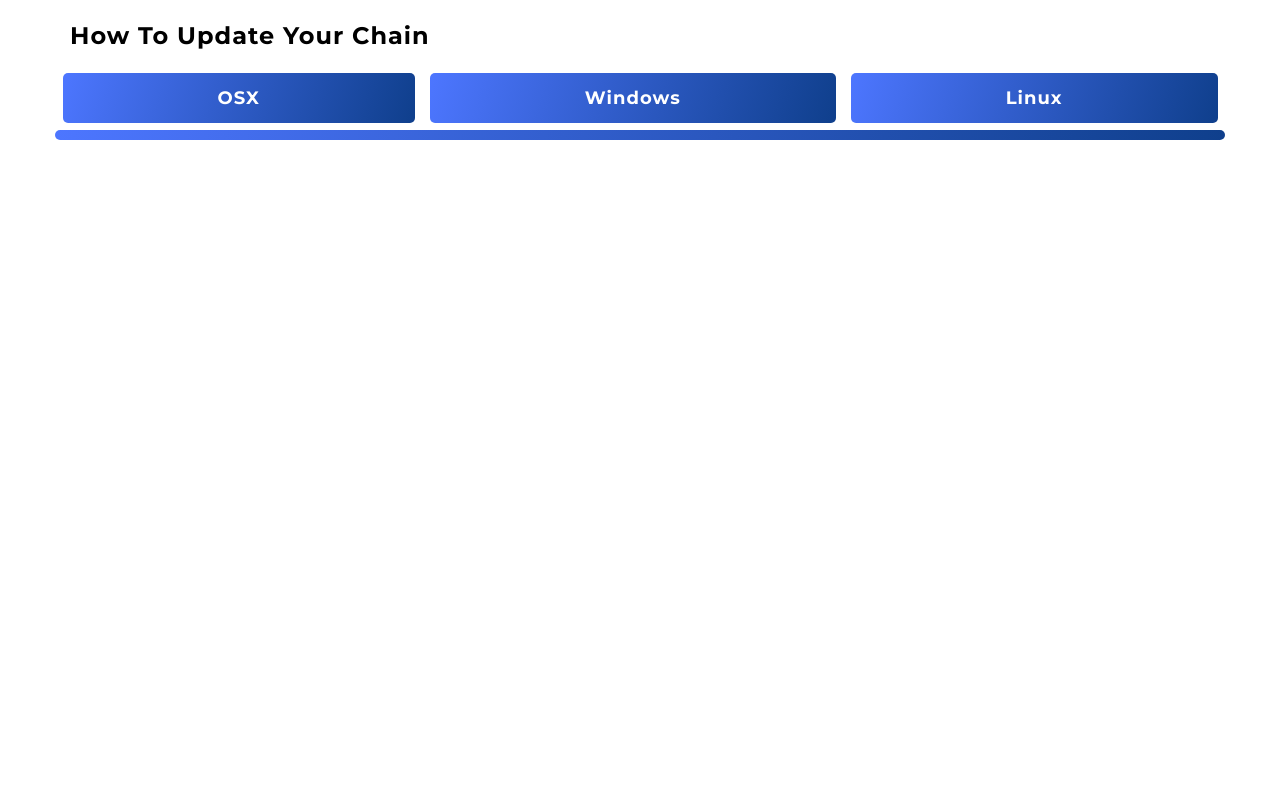
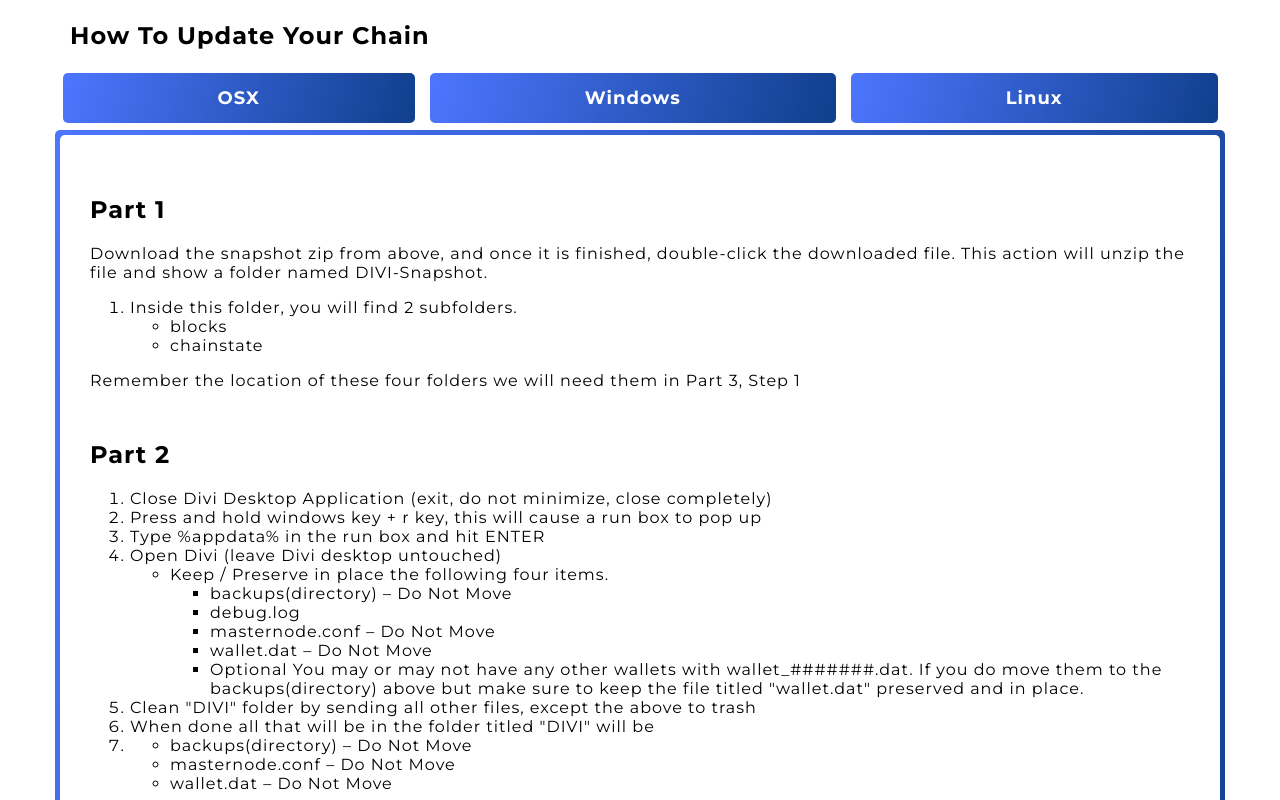
Before and after one commit to 0o10/DiviNetworkSnapshots, a plain HTML site: page index.html in a window 1280 px wide. Shown: the part 360-1160 px from the top of the page. Before the commit the page ends 800 px from the top, so only its background shows below. Drawn offline with Linux system fonts and the light colour scheme.

Commit message:
Show instructions function

```diff
--- a/index.html
+++ b/index.html
@@ -647,13 +647,18 @@
         </div>
       </div>
     </div>
-    <script src="resources/jquery.min.js">
-      window.onload = function() {
-        console.log('test');
-        $("#osx-instructions").show();
-        $("#windows-instructions").hide();
-        $("#linux-instructions").hide();
+    <script src="resources/jquery.min.js"></script>
+    <script>
+      let instructionNames = ["osx-instructions", "windows-instructions", "linux-instructions"]
+      let showOnlyInstruction = (instructionID) => {
+        for(let i in instructionNames){
+          $("#"+instructionNames[i]).hide();
+          if(instructionID === instructionNames[i]){
+            $("#"+instructionID).show();
+          }
+        }
       }
+      showOnlyInstruction("windows-instructions");
     </script>
   </body>
 </html>
```
